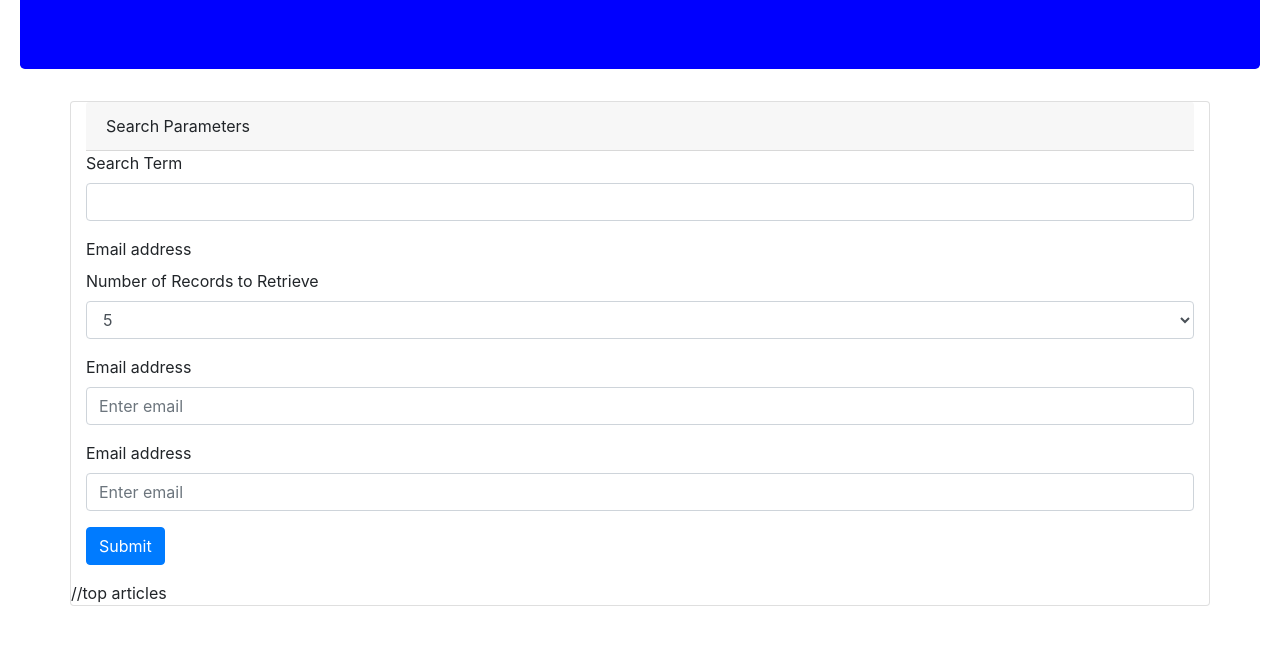
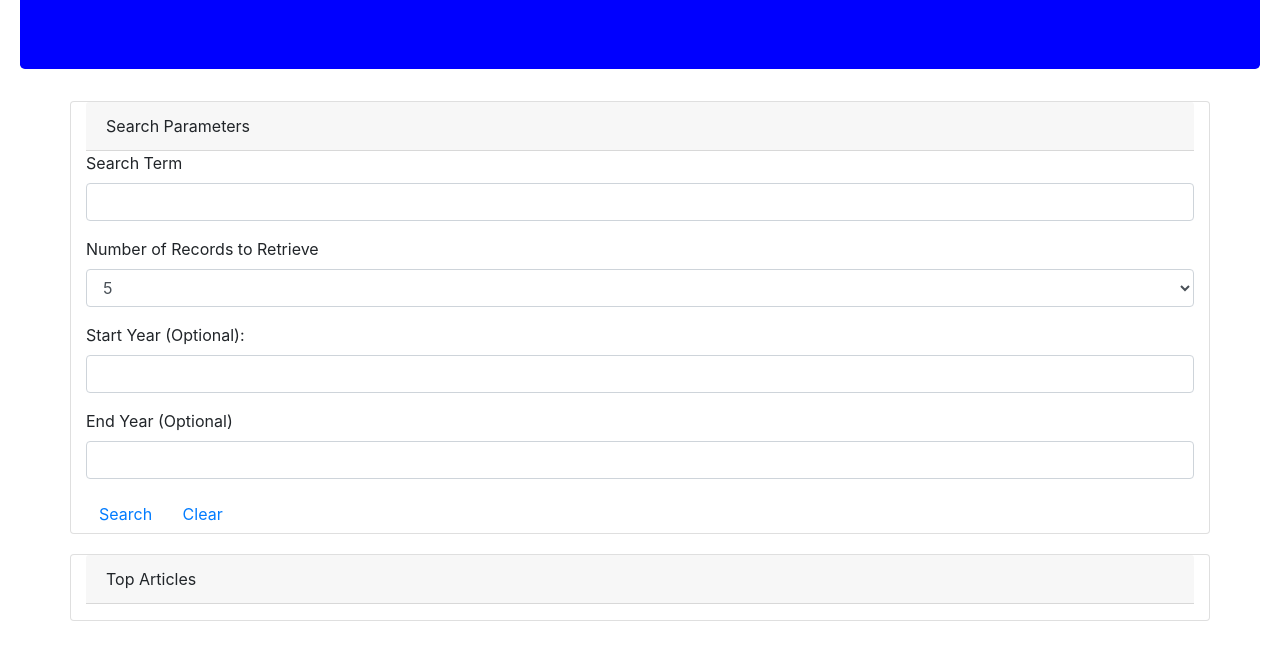
Before and after one commit to ryankooy/newyorktimes, a plain HTML site: page index.html in a window 1280 px wide. Shown: the part 134-794 px from the top of the page. Drawn offline with nearby package versions, Linux system fonts and the light colour scheme; a script that the page names is missing.

Commit message:
updated id's for css

```diff
--- a/assets/css/style.css
+++ b/assets/css/style.css
@@ -13,3 +13,8 @@
     width: 100%;
 
 }
+
+.card {
+    margin-bottom: 20px;
+
+}
--- a/index.html
+++ b/index.html
@@ -25,37 +25,42 @@
         <label for="search-term">Search Term</label>
         <input type="text" class="form-control" id="search-term" >
         </div>
+
+
         <div class="form-group">
-                                    <label for="exampleInputEmail1">Email address</label>
-
-                    <form>
-                            <div class="form-group">
-                              <label for="search-term">Number of Records to Retrieve</label>
-                              <select class="form-control" id="recordsRetrieved">
+            <label for="recordsRetrieved">Number of Records to Retrieve</label>
+            <select class="form-control" id="records-retrieved">
               <option>5</option>
               <option>10</option>
               <option>15</option>
             </select>
           </div>
+
         <div class="form-group">
-                                        <label for="exampleInputEmail1">Email address</label>
-                                        <input type="email" class="form-control" id="exampleInputEmail1" aria-describedby="emailHelp" placeholder="Enter email">
+          <label for="startYear">Start Year (Optional):</label>
+          <input type="text" class="form-control" id="start-year" >
         </div>
+
           <div class="form-group">
-                                            <label for="exampleInputEmail1">Email address</label>
-                                            <input type="email" class="form-control" id="exampleInputEmail1" aria-describedby="emailHelp" placeholder="Enter email">
+            <label for="endYear">End Year (Optional)</label>
+            <input type="text" class="form-control" id="end-year" >
           </div>
-                            <button type="submit" class="btn btn-primary">Submit</button>
+
+          <button type="submit" class="btn btn-link">Search</button>
+          <button type="reset" class="btn btn-link">Clear</button>
+
         </form>
       </div>
 
         </div>
-        <div class = "row">
-                <div class="col-12">
-                    //top articles
+ <div class = "row card">
+    <div class="col-12" >
+      <div class="card-header">Top Articles</div>
+      <div id="card-body"><p></p></div>
     </div>
   </div>
  </div>
+
 
   <!--Linking our JS document-->
   <script type="text/javascript" src="assets/javascript/app.js"></script>
```
Lines whose indentation alone changed are shown as unchanged.
